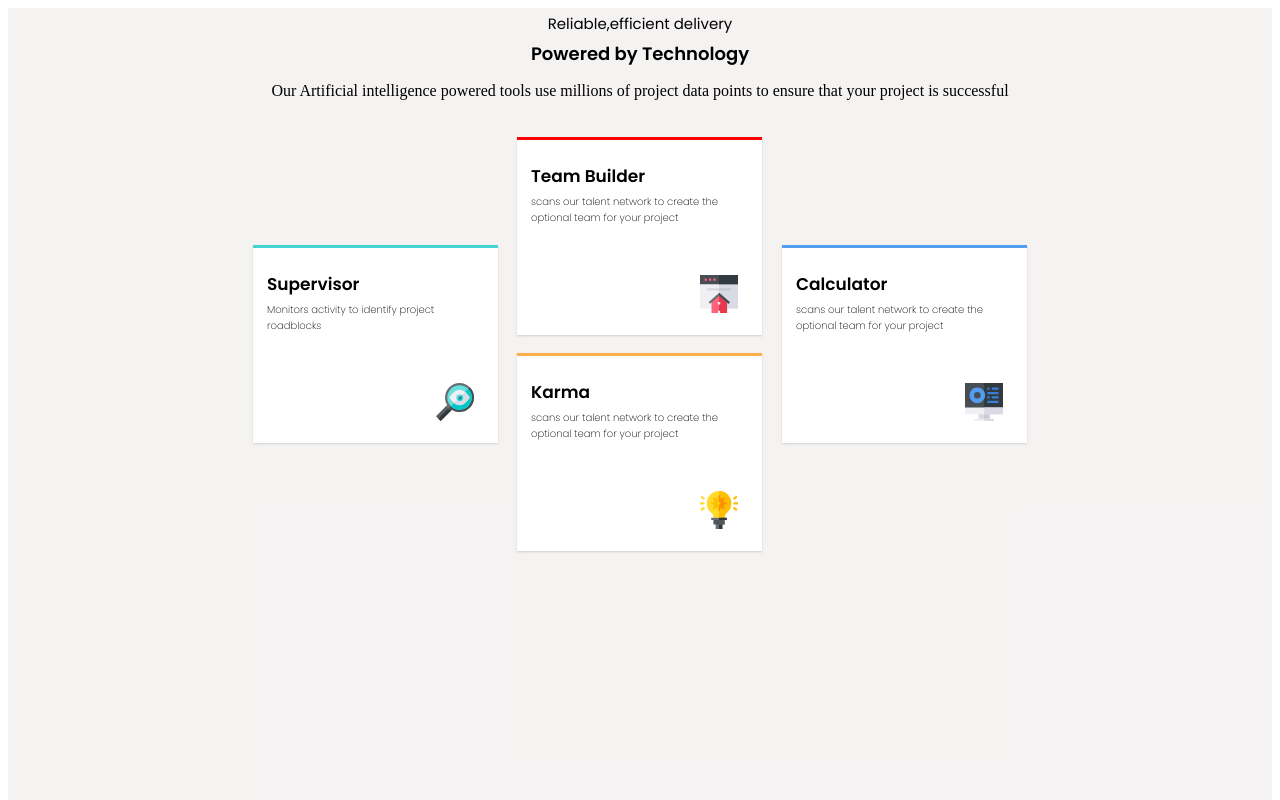
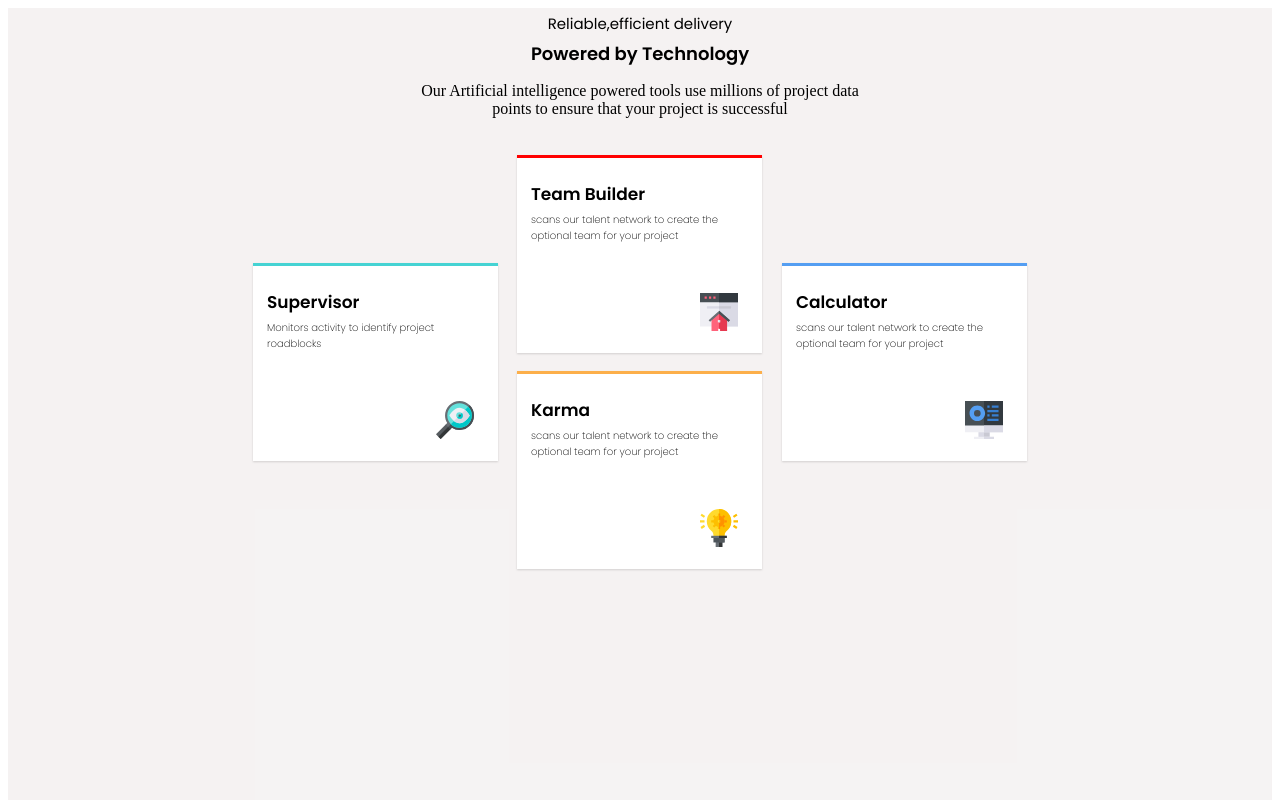
Before and after one commit to Akukzeey/Frontendquiz2, a plain HTML site: page index.html in a window 1280 px wide. Shown: the top 800 px of the page. Drawn offline with Linux system fonts and the light colour scheme.

Commit message:
added br in p tag

```diff
--- a/index.html
+++ b/index.html
@@ -12,7 +12,7 @@
 <div class="main-container">
     <p>Reliable,efficient delivery</p>
     <h2>Powered by Technology</h2>
-    <p2>Our Artificial intelligence powered tools use millions of project data points to ensure that your project is successful</p2>
+    <p2>Our Artificial intelligence powered tools use millions of project data <br> points to ensure that your project is successful</p2>
     <div class="container">
         <div class="grid1">
             <div class="left">
```
